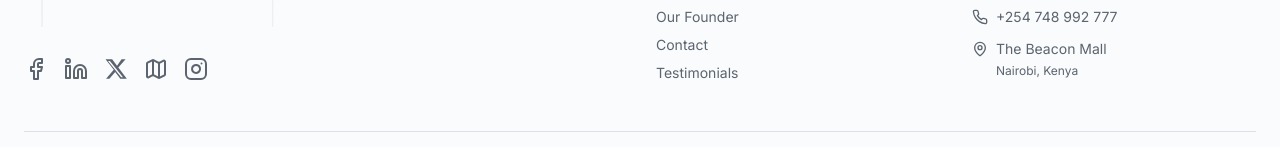
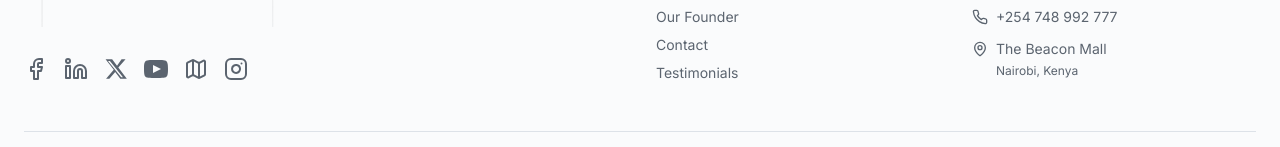
Before and after one commit to TristanBrian/invest, a Next.js app: page / in a window 1280 px wide. Shown: the part 7736-7883 px from the top of the page. Built offline with nearby package versions, Linux system fonts and the light colour scheme.

Commit message:
Add YouTube icon to footer component
Added a YouTube icon component and integrated it into the footer.

```diff
--- a/components/footer.tsx
+++ b/components/footer.tsx
@@ -14,6 +14,20 @@ function TwitterIcon() {
       aria-hidden="true"
     >
       <path d="M18.244 2.25h3.308l-7.227 8.26 8.502 11.24h-6.514l-5.106-6.681-5.829 6.681h-3.328l7.687-8.876-8.156-10.623h6.57l4.888 6.469L17.56 2.25h.684zm-1.106 17.920h1.828L5.900 4.122H4.009l13.129 16.048z" />
+    </svg>
+  )
+}
+
+// YouTube icon component
+function YoutubeIcon() {
+  return (
+    <svg
+      className="h-6 w-6"
+      fill="currentColor"
+      viewBox="0 0 24 24"
+      aria-hidden="true"
+    >
+      <path d="M19.615 3.184c-3.604-.246-11.631-.245-15.23 0-3.897.266-4.356 2.62-4.385 8.816.029 6.185.484 8.549 4.385 8.816 3.6.245 11.626.246 15.23 0 3.897-.266 4.356-2.62 4.385-8.816-.029-6.185-.484-8.549-4.385-8.816zm-10.615 12.816v-8l8 3.993-8 4.007z" />
     </svg>
   )
 }
@@ -69,6 +83,16 @@ export function Footer() {
                 title="Follow us on Twitter/X"
               >
                 <TwitterIcon />
+              </a>
+              <a
+                href="https://www.youtube.com/channel/UCj5Rr5qxN4by-6Xzt2hnO_A"
+                target="_blank"
+                rel="noopener noreferrer"
+                className="text-muted-foreground transition-colors hover:text-foreground"
+                aria-label="YouTube"
+                title="Subscribe to our YouTube channel"
+              >
+                <YoutubeIcon />
               </a>
               <a
                 href="https://www.google.com/maps/place/The+Beacon/@-1.2949109,35.6562758,178617m/data=!3m1!1e3!4m10!1m2!2m1!1sThe+Beacon+Mall!3m6!1s0x182f110017e5672d:0xd91cca1e1bf61235!8m2!3d-1.2949109!4d36.8098403"
```
